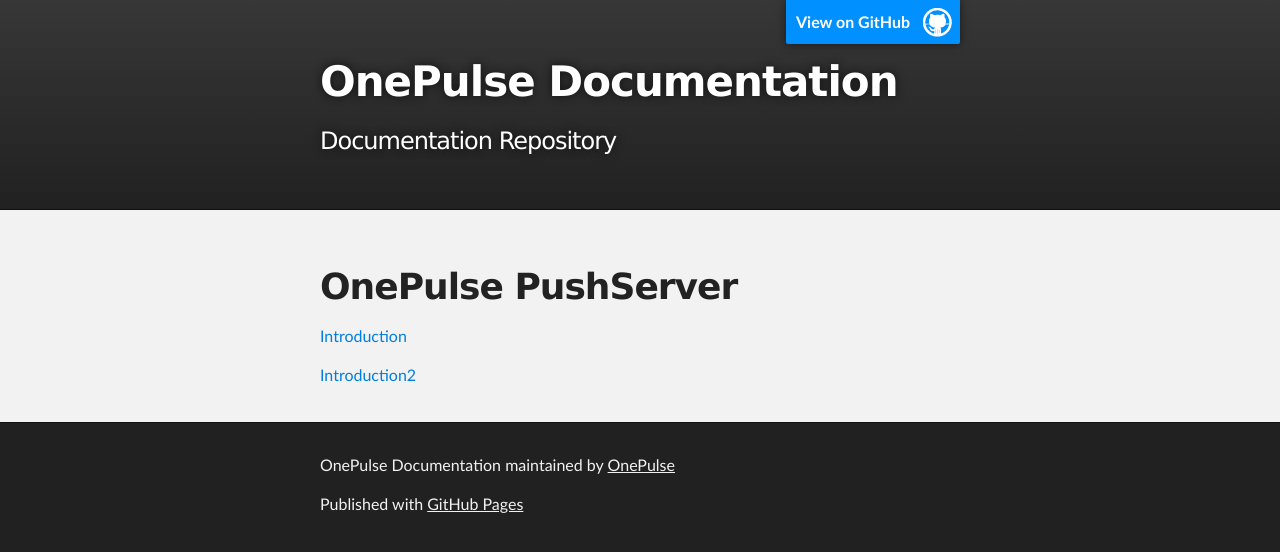
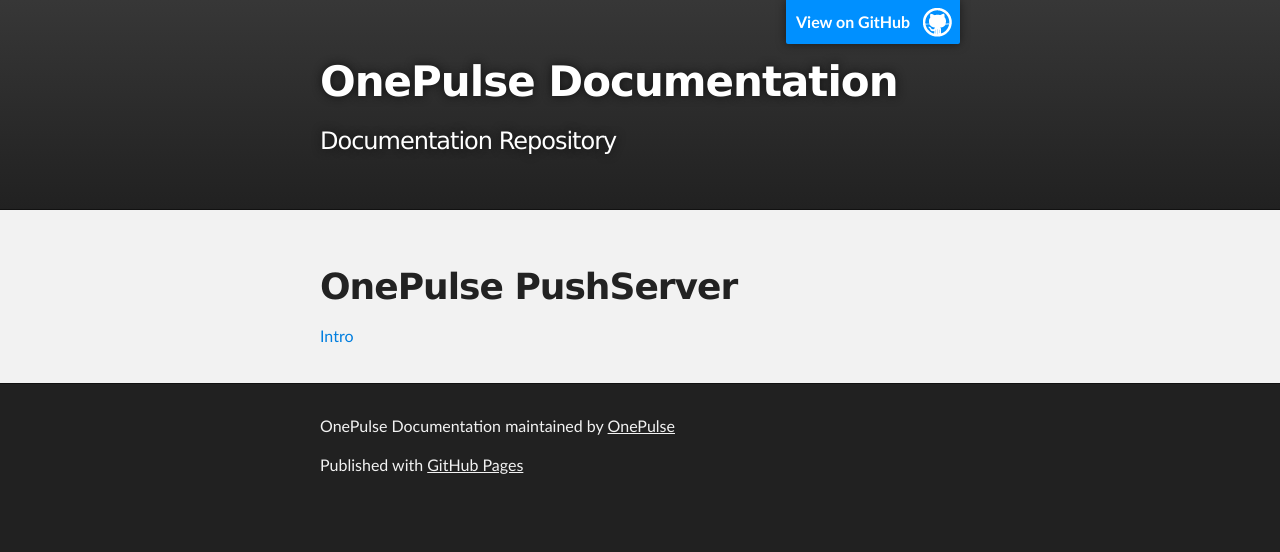
Before and after one commit to OnePulse/documentation, a Jekyll site: the page built from public/push-server.md, in a window 1280 px wide. Shown: the top 552 px of the page. Built offline with Jekyll 4.4.1, drawn with Linux system fonts in a browser that asks for light colours; our own code applies the rules of GitHub Pages for plain Markdown files.

Commit message:
Update push-server.md

```diff
--- a/public/push-server.md
+++ b/public/push-server.md
@@ -1,5 +1,3 @@
 # OnePulse PushServer
 
-[Introduction](https://github.com/OnePulse/documentation/blob/push-server/public/push-server/intro.md)
-
-[Introduction2](./push-server/intro.md)
+[Intro](./push-server/intro.md)
```
